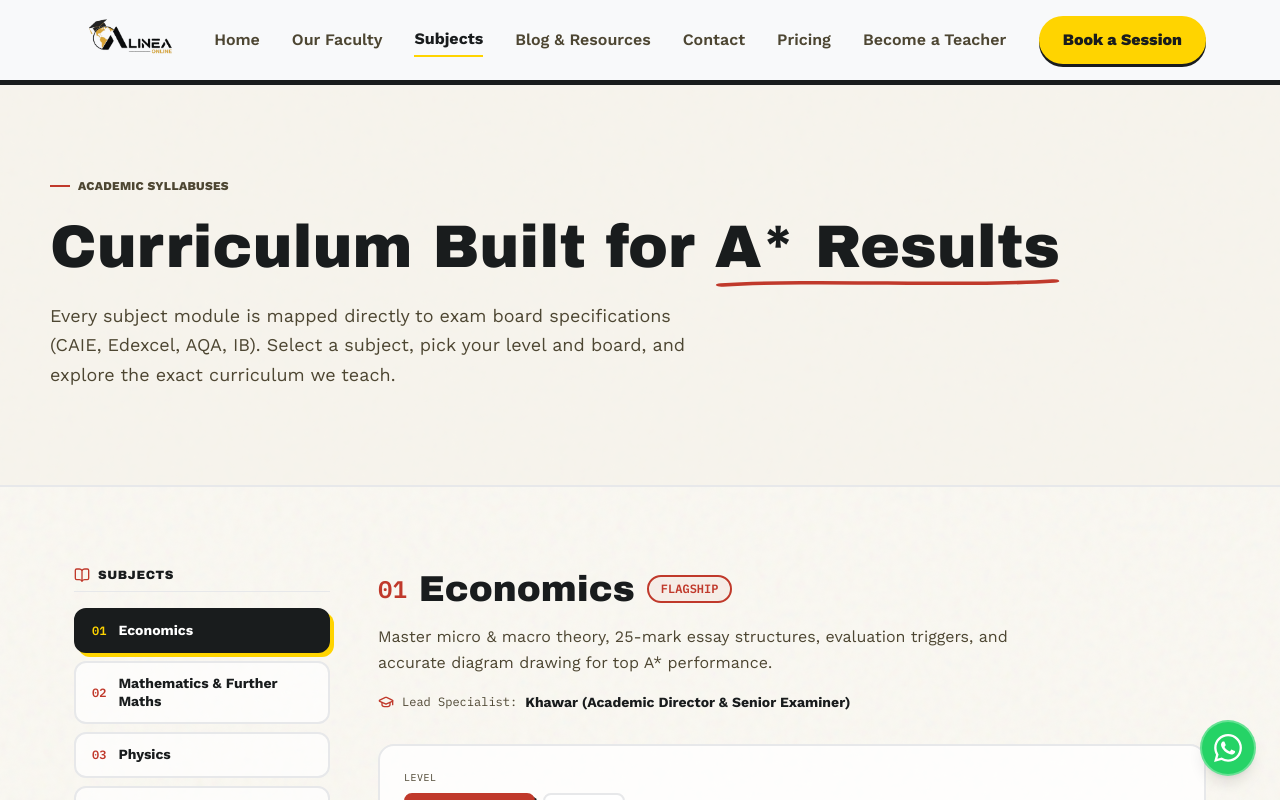
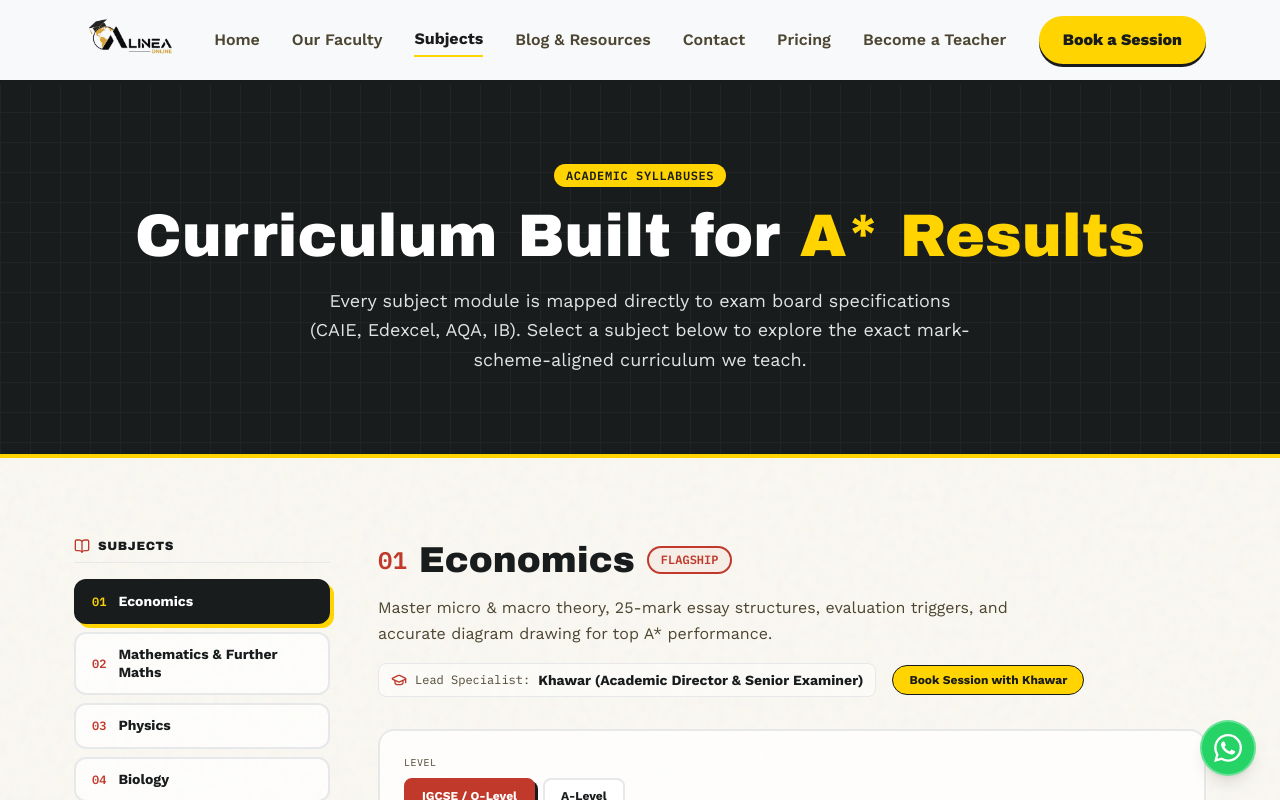
Before and after one commit to hayyantahirr/alineaonline, a Next.js app: page /subjects in a window 1280 px wide. Shown: the top 800 px of the page. Built offline with nearby package versions, Linux system fonts and the light colour scheme.

Commit message:
Subjects page is also revised

```diff
--- a/app/subjects/page.jsx
+++ b/app/subjects/page.jsx
@@ -47,35 +47,21 @@ export default function SubjectsPage() {
   return (
     <div className="w-full bg-[#faf8f2] text-on-background min-h-screen grain-bg">
       {/* Page Header */}
-      <section className="py-16 md:py-24 px-6 border-b-2 border-line bg-[#f5f2e9]/60">
-        <div className="max-w-container-max mx-auto">
-          <span className="font-['Work_Sans'] font-extrabold text-xs uppercase tracking-wide text-on-surface-variant flex items-center gap-2 mb-4">
-            <span className="w-5 h-0.5 bg-[#c0392b]"></span> Academic
-            Syllabuses
+      <section className="bg-on-background text-white py-14 md:py-20 px-6 border-b-4 border-primary-container relative overflow-hidden">
+        {/* Subtle grid pattern background */}
+        <div className="absolute inset-0 opacity-[0.03]" style={{ backgroundImage: 'linear-gradient(#fff 1px, transparent 1px), linear-gradient(90deg, #fff 1px, transparent 1px)', backgroundSize: '30px 30px' }}></div>
+
+        <div className="max-w-container-max mx-auto text-center relative z-10">
+          <span className="bg-primary-container text-on-background font-['IBM_Plex_Mono'] text-xs font-bold px-3 py-1 rounded-full uppercase tracking-wider">
+            ACADEMIC SYLLABUSES
           </span>
-          <h1 className="font-['Archivo_Black'] text-4xl sm:text-5xl md:text-6xl text-on-background mb-4 leading-tight">
-            Curriculum Built for{" "}
-            <span className="relative inline-block text-on-background">
-              A* Results
-              <svg
-                className="absolute -bottom-1 left-0 w-full h-3 text-[#c0392b]"
-                viewBox="0 0 100 12"
-                fill="none"
-                preserveAspectRatio="none"
-              >
-                <path
-                  d="M2 8 C 30 2, 70 10, 98 4"
-                  stroke="currentColor"
-                  strokeWidth="3.5"
-                  strokeLinecap="round"
-                />
-              </svg>
-            </span>
+          <h1 className="font-['Archivo_Black'] text-4xl md:text-5xl lg:text-6xl text-white mt-5 mb-5">
+            Curriculum Built for <span className="text-primary-container">A* Results</span>
           </h1>
-          <p className="font-['Work_Sans'] text-base md:text-lg text-on-surface-variant max-w-2xl leading-relaxed">
+          <p className="font-['Work_Sans'] text-base md:text-lg text-surface-variant max-w-2xl mx-auto leading-relaxed">
             Every subject module is mapped directly to exam board specifications
-            (CAIE, Edexcel, AQA, IB). Select a subject, pick your level and
-            board, and explore the exact curriculum we teach.
+            (CAIE, Edexcel, AQA, IB). Select a subject below to explore the exact
+            mark-scheme-aligned curriculum we teach.
           </p>
         </div>
       </section>
@@ -193,6 +179,27 @@ export default function SubjectsPage() {
           </Link>
         </div>
       </section>
+      {/* Mobile Sticky CTA */}
+      <div className="fixed bottom-0 left-0 right-0 p-4 bg-on-background/95 backdrop-blur-md border-t border-line/20 z-50 lg:hidden flex items-center justify-between gap-4 animate-in slide-in-from-bottom pb-6">
+        <div className="min-w-0">
+          <p className="font-['IBM_Plex_Mono'] text-[10px] text-primary-container font-bold uppercase tracking-wider truncate">
+            {activeSubject?.title}
+          </p>
+          <p className="font-['Work_Sans'] text-xs text-white truncate">
+            with {activeSubject?.tutor?.split(" ")[0]}
+          </p>
+        </div>
+        <Link
+          href={`/booking?teacher=${encodeURIComponent(
+            activeSubject?.tutor || "",
+          )}&subject=${encodeURIComponent(
+            activeSubject?.bookingParam || activeSubject?.title || "",
+          )}`}
+          className="shrink-0 bg-primary-container text-on-background font-['Work_Sans'] font-extrabold text-xs px-5 py-2.5 rounded-full"
+        >
+          Book Now
+        </Link>
+      </div>
     </div>
   );
 }
--- a/components/subjects/SubjectDetailView.jsx
+++ b/components/subjects/SubjectDetailView.jsx
@@ -43,8 +43,9 @@ export default function SubjectDetailView({
           {subject.description}
         </p>
 
-        {/* Tutor */}
-        <div className="flex items-center gap-2 mb-6">
+        {/* Tutor & Booking */}
+        <div className="flex flex-wrap items-center gap-4 mb-6">
+          <div className="flex items-center gap-2 bg-white/50 px-3 py-1.5 rounded-lg border border-line">
             <GraduationCap className="w-4 h-4 text-[#c0392b]" />
             <span className="font-['IBM_Plex_Mono'] text-xs text-on-surface-variant">
               Lead Specialist:
@@ -52,6 +53,17 @@ export default function SubjectDetailView({
             <span className="font-['Work_Sans'] font-bold text-sm text-on-background">
               {subject.tutor}
             </span>
+          </div>
+          <Link
+            href={`/booking?teacher=${encodeURIComponent(
+              subject.tutor,
+            )}&subject=${encodeURIComponent(
+              subject.bookingParam || subject.title,
+            )}`}
+            className="font-['Work_Sans'] text-xs font-bold text-on-background bg-primary-container px-4 py-1.5 rounded-full border border-on-background hover:bg-on-background hover:text-primary-container transition-colors"
+          >
+            Book Session with {subject.tutor.split(" ")[0]}
+          </Link>
         </div>
       </div>
 
--- a/components/subjects/SubjectSidebar.jsx
+++ b/components/subjects/SubjectSidebar.jsx
@@ -8,7 +8,7 @@ export default function SubjectSidebar({
   onSelectSubject,
 }) {
   return (
-    <aside className="w-full lg:w-64 shrink-0">
+    <aside className="w-full lg:w-64 shrink-0 lg:sticky lg:top-24 lg:self-start">
       <h3 className="font-['Archivo_Black'] text-xs uppercase tracking-wider text-on-background mb-4 pb-2 border-b border-line flex items-center gap-2">
         <BookOpen className="w-4 h-4 text-[#c0392b]" />
         Subjects
```
Lines whose indentation alone changed are shown as unchanged.
